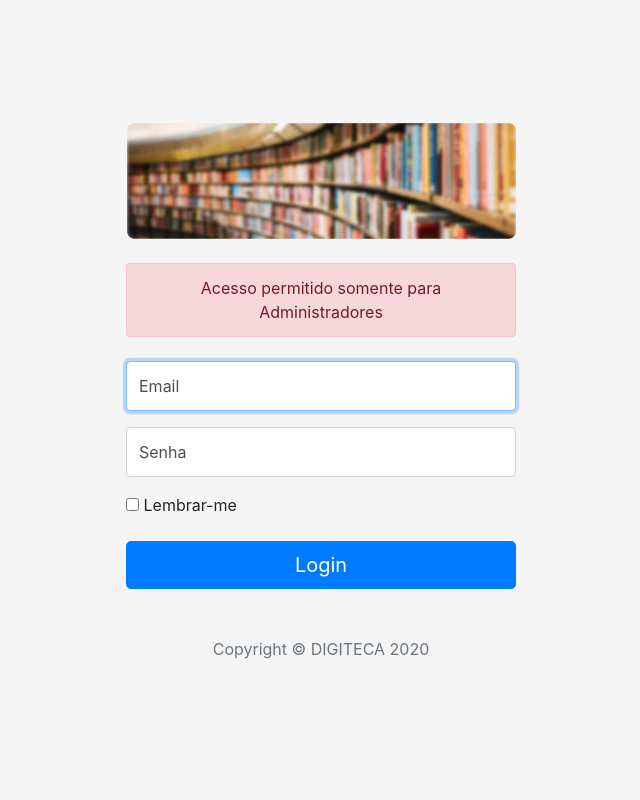
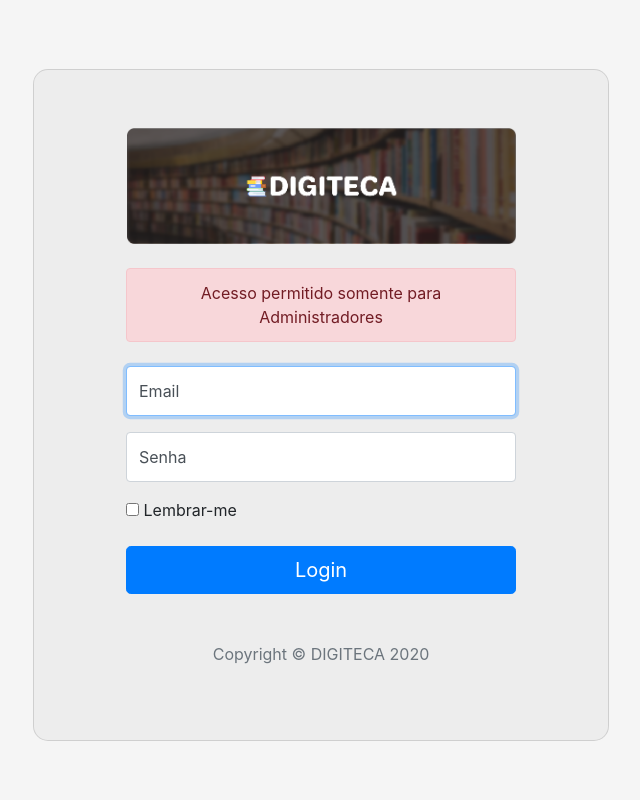
Before and after one commit to gabrielogregorio/digiteca, a PHP site: page /layout/login.php in a window 1280 px wide. Shown: the whole page, without its empty margins (319-959 px from the left). Run offline with PHP 8.4, Linux system fonts and the light colour scheme.

Commit message:
Atualizado formulario de login

```diff
--- a/assets/css/floating-label.css
+++ b/assets/css/floating-label.css
@@ -8,7 +8,7 @@ body {
     width: 100%;
     display: table;
     align-items: center;
-    padding-top: 40px;
+    padding-top: 50px;
     padding-bottom: 40px;
     background-color: #f5f5f5;
 }
--- a/layout/login.php
+++ b/layout/login.php
@@ -2,12 +2,23 @@
 
 <?php include('header.html'); ?>
 
+
+
     <div class="page-container">
+
+
+
+
         <div class="content-wrap">
+
+
+
+        <div class="card card-header" style="width: 36rem; height: 42rem; border-radius: 15px;">
+
             <form class="form-signin">
                 <div class="text-center mb-4">
 
-                    <img class="mb-4" src="/assets/images/digiteca.png" alt="Digiteca">
+                    <img class="mb-4" src="/assets/images/digiteca_.png" alt="Digiteca" width="389" height="116">
 
                     <div class="alert alert-danger" role="alert">
                          Acesso permitido somente para Administradores
@@ -32,7 +43,16 @@
                 <button class="btn btn-lg btn-primary btn-block" type="submit">Login</button>
                 <p class="mt-5 mb-3 text-muted text-center">Copyright &copy; DIGITECA <?php echo date('Y')?></p>
             </form>
+
+
+            </card>
+
         </div>
+
+
+
     </div>
 
+
+
 <?php include('footer.html'); ?>
```
Also changed, not shown: assets/images/digiteca_-01.png (added), assets/images/digiteca_.png (added).
